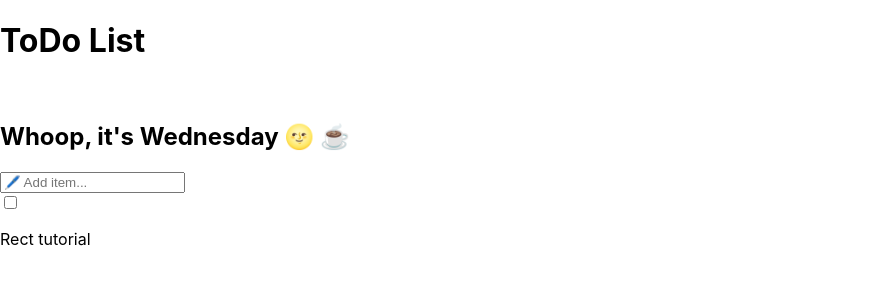
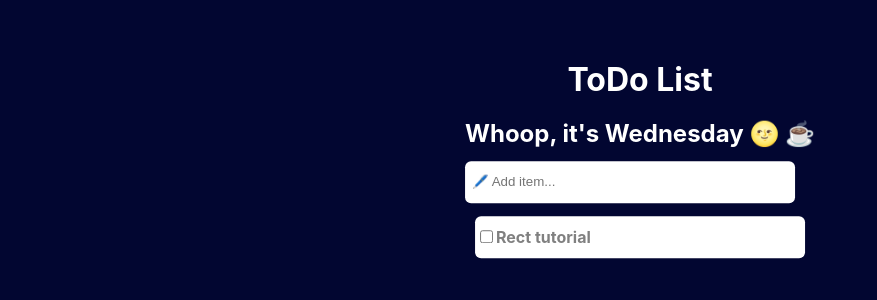
Before and after one commit to Thasheel/Todo, a React (Create React App) app in the folder todo/: page / in a window 1280 px wide. Shown: the top 300 px of the page, without its empty margins (0-877 px from the left). Built offline with nearby package versions, Linux system fonts and the light colour scheme.

Commit message:
css file added to app.js

```diff
--- a/todo/src/App.css
+++ b/todo/src/App.css
@@ -1,38 +1,88 @@
-.App {
+
+* {
+  margin: 0;
+  padding: 0;
+}
+
+body {
+  background-color: #020631;
+}
+
+.app {
+  position: absolute;
+  top: 10%;
+  left: 50%;
+  transform: translate(-50%, -10%);
+}
+
+.app .mainHeading h1 {
   text-align: center;
 }
 
-.App-logo {
-  height: 40vmin;
-  pointer-events: none;
-}
-
-@media (prefers-reduced-motion: no-preference) {
-  .App-logo {
-    animation: App-logo-spin infinite 20s linear;
-  }
-}
-
-.App-header {
-  background-color: #282c34;
-  min-height: 100vh;
-  display: flex;
-  flex-direction: column;
-  align-items: center;
-  justify-content: center;
-  font-size: calc(10px + 2vmin);
+.app h1,
+h2 {
   color: white;
 }
 
-.App-link {
-  color: #61dafb;
+.app .input {
+  display: flex;
+  justify-content: center;
+  align-items: center;
 }
 
-@keyframes App-logo-spin {
-  from {
-    transform: rotate(0deg);
-  }
-  to {
-    transform: rotate(360deg);
-  }
+.app .input {
+  margin-top: 0.8em;
+  width: 20em;
+  height: 2em;
+  background-color: white;
+  display: flex;
+  justify-content: space-between;
+  align-items: center;
+  border-radius: 6px;
+  padding: 5px;
 }
+
+.app .input input {
+  width: 100%;
+  height: 1.6em;
+  border-color: transparent;
+  outline-color: transparent;
+}
+
+.app i {
+  cursor: pointer;
+  font-size: larger;
+  font-weight: 900;
+  color: grey;
+  margin-right: 5px;
+}
+.app .todos {
+  display: flex;
+  justify-content: center;
+  align-items: center;
+  flex-direction: column;
+}
+.app .todos .todo {
+  margin-top: 0.8em;
+  width: 20em;
+  height: 2em;
+  background-color: white;
+  display: flex;
+  justify-content: space-between;
+  align-items: center;
+  border-radius: 6px;
+  padding: 5px;
+}
+.app .todos .todo .left {
+  display: flex;
+  justify-content: flex-start;
+  align-items: center;
+}
+
+.app .todos .todo .left p {
+  margin-left: 3px;
+  font-size: medium;
+  font-weight: 700;
+  font-style: normal;
+  color: grey;
+}
```
